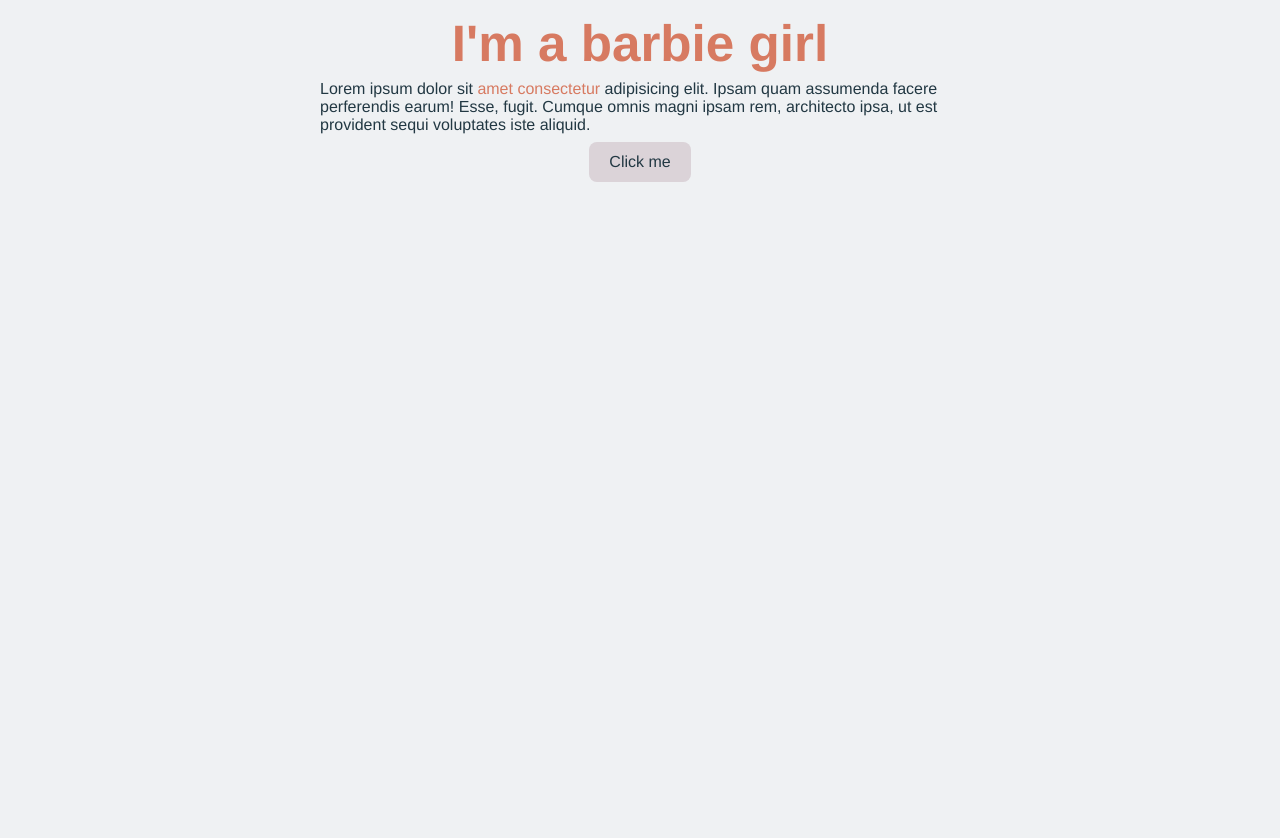
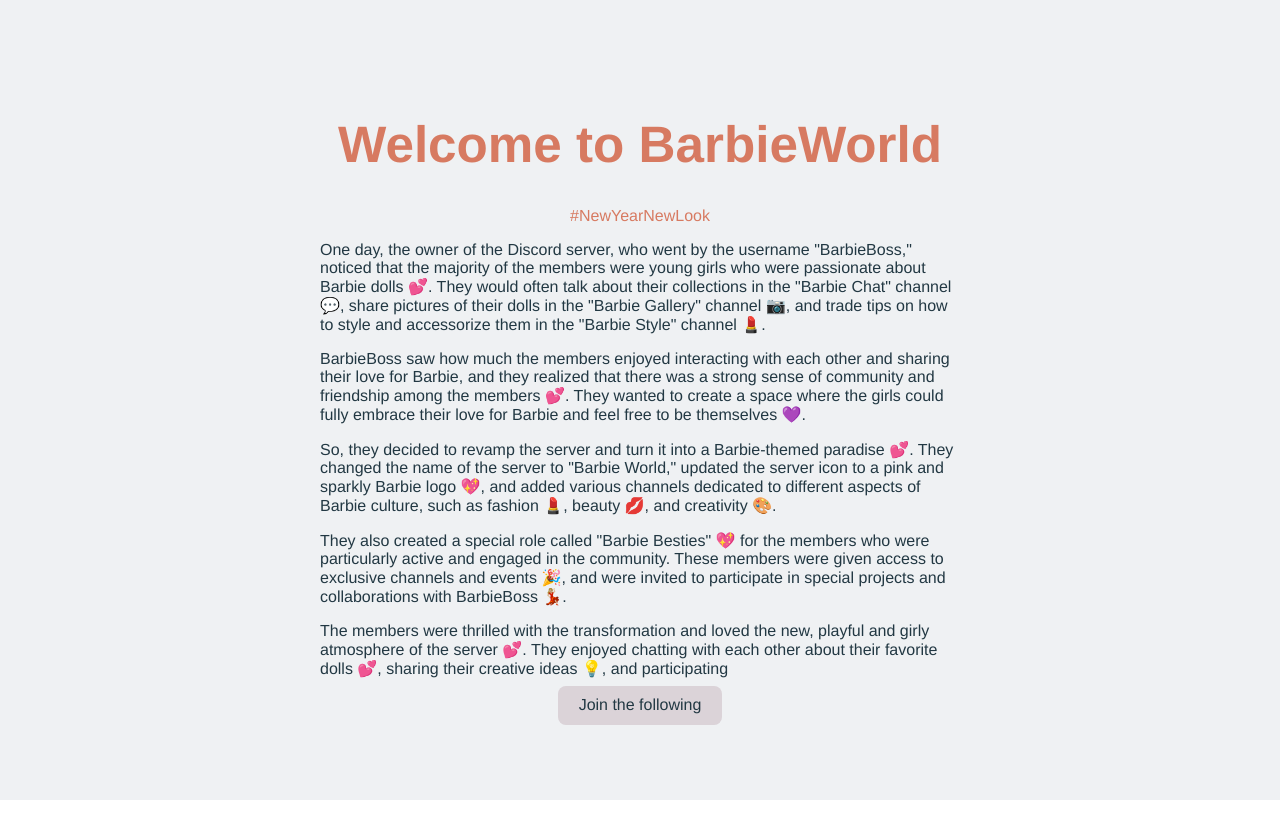
Before and after one commit to barbie-world/barbie-world.github.io, a React (Vite) app: page / in a window 1280 px wide. Shown: the top 838 px of the page. After the commit the page ends 800 px from the top, so only its background shows below. Built offline with nearby package versions, Linux system fonts and the light colour scheme.

Commit message:
Populated with content

```diff
--- a/src/App.sass
+++ b/src/App.sass
@@ -1,12 +1,16 @@
 #root
   width: 100vw
-  min-height: 100vw
+  min-height: 100vh
 
   display: flex
   flex-direction: column
   align-items: center
+  justify-content: center
 
   background-color: var(--background-color)
+
+  .hashtag
+    color: var(--primary)
 
   article
     margin-top: 1rem
--- a/src/App.tsx
+++ b/src/App.tsx
@@ -3,11 +3,24 @@
 function App() {
   return (
     <article>
-      <h1>I'm a barbie girl</h1>
+      <h1>Welcome to BarbieWorld</h1>
+      <h2><span className="hashtag">#NewYearNewLook</span></h2>
       <p>
-        Lorem ipsum dolor sit <a href="#">amet consectetur</a> adipisicing elit. Ipsam quam assumenda facere perferendis earum! Esse, fugit. Cumque omnis magni ipsam rem, architecto ipsa, ut est provident sequi voluptates iste aliquid.
+        One day, the owner of the Discord server, who went by the username "BarbieBoss," noticed that the majority of the members were young girls who were passionate about Barbie dolls 💕. They would often talk about their collections in the "Barbie Chat" channel 💬, share pictures of their dolls in the "Barbie Gallery" channel 📷, and trade tips on how to style and accessorize them in the "Barbie Style" channel 💄.
       </p>
-      <button type="button">Click me</button>
+      <p>
+        BarbieBoss saw how much the members enjoyed interacting with each other and sharing their love for Barbie, and they realized that there was a strong sense of community and friendship among the members 💕. They wanted to create a space where the girls could fully embrace their love for Barbie and feel free to be themselves 💜.
+      </p>
+      <p>
+        So, they decided to revamp the server and turn it into a Barbie-themed paradise 💕. They changed the name of the server to "Barbie World," updated the server icon to a pink and sparkly Barbie logo 💖, and added various channels dedicated to different aspects of Barbie culture, such as fashion 💄, beauty 💋, and creativity 🎨.
+      </p>
+      <p>
+        They also created a special role called "Barbie Besties" 💖 for the members who were particularly active and engaged in the community. These members were given access to exclusive channels and events 🎉, and were invited to participate in special projects and collaborations with BarbieBoss 💃🏼.
+      </p>
+      <p>
+        The members were thrilled with the transformation and loved the new, playful and girly atmosphere of the server 💕. They enjoyed chatting with each other about their favorite dolls 💕, sharing their creative ideas 💡, and participating
+      </p>
+      <button type="button">Join the following</button>
     </article>
   )
 }
--- a/src/index.css
+++ b/src/index.css
@@ -42,6 +42,10 @@
   color: var(--primary);
 }
 
+h1, h2, h3, h4, h5, h6 {
+  margin: 0.5em 0;
+}
+
 button {
   border-radius: 8px;
   border: 1px solid transparent;
```
